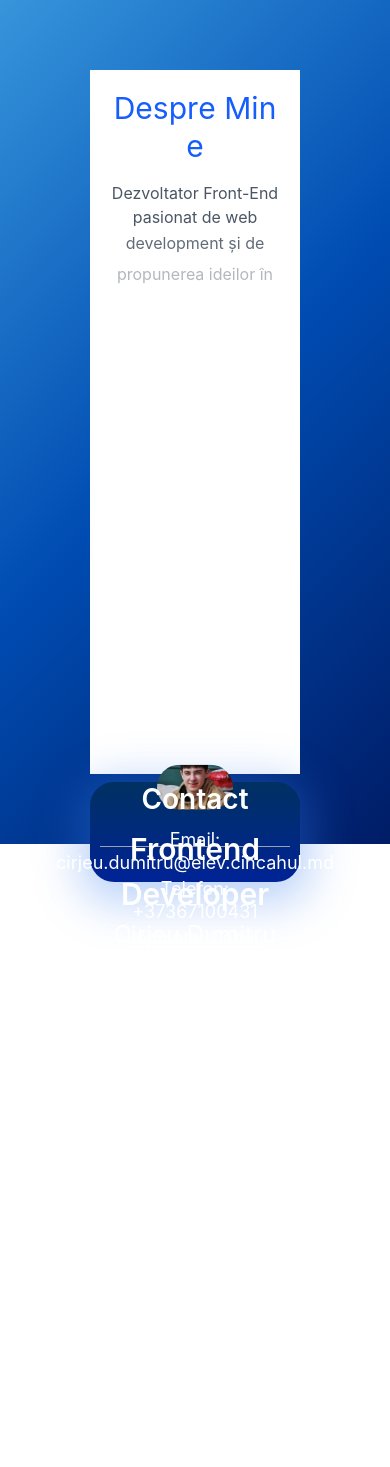
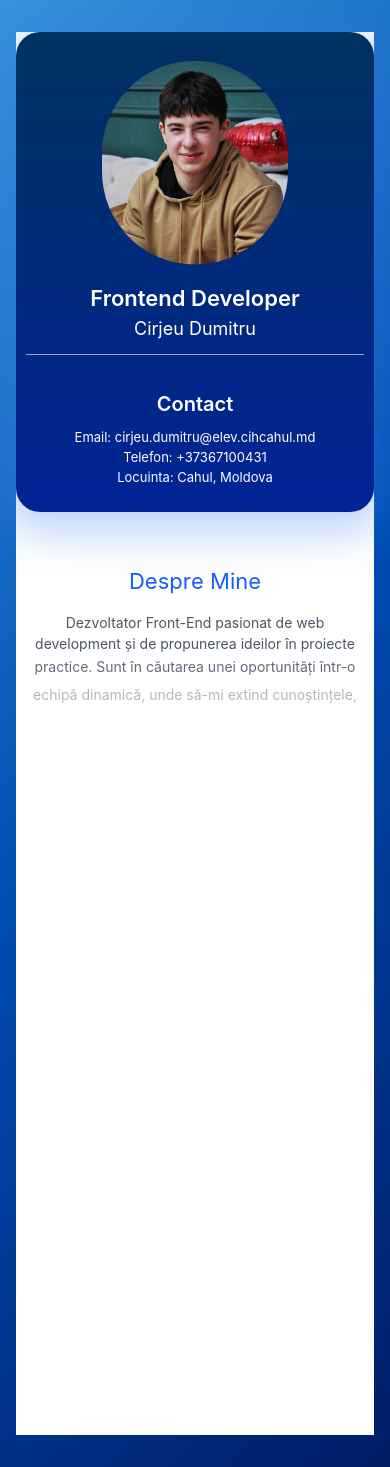
Before and after one commit to pokmanic1/CV, a React (Vite) app: page / in a window 390 px wide. Before the commit the page ends 1200 px from the top, so only its background shows below. Built offline with nearby package versions, Linux system fonts and the light colour scheme.

Commit message:
responsiv

```diff
--- a/src/pagini/Hero.jsx
+++ b/src/pagini/Hero.jsx
@@ -157,70 +157,70 @@ const Hero = () => {
 
 
     return (
-        <section ref={containerRef} className='flex-full bg-[linear-gradient(135deg,#3795DB_0%,#004CB2_50%,#001C66_100%)] py-[70px] px-[90px]'>
-            <div className='col-center   w-full h-full bg-white'>
+        <section ref={containerRef} className='flex-center w-full min-h-dvh bg-[linear-gradient(135deg,#3795DB_0%,#004CB2_50%,#001C66_100%)] py-8 px-4 sm:py-10 sm:px-6 md:py-12 md:px-10 lg:py-[70px] lg:px-[90px]'>
+            <div className='col-center w-full h-full bg-white'>
 
 
-                <div className='w-full h-[70%] grid grid-cols-1 md:grid-cols-7 bg-white ' >
+                <div className='w-full h-auto md:h-[70%] grid grid-cols-1 md:grid-cols-7 bg-white gap-y-10 md:gap-y-0' >
 
 
 
-                    <div className='w-full h-full p-[20px] md:col-span-2    '>
+                    <div className='w-full h-full p-4 sm:p-5 md:p-[20px] md:col-span-2 order-2 md:order-1'>
                         <div >
                             <div>
-                                <h1 className='h1DespreMine text-center  text-blue-600 text-[30px]  leading-tight mb-4'>
+                                <h1 className='h1DespreMine text-center  text-blue-600 text-[22px] sm:text-[26px] md:text-[30px]  leading-tight mb-4'>
                                     Despre Mine
                                 </h1>
 
-                                <p className='pDEspreMine block text-center text-gray-600 text-[16px]'>Dezvoltator Front-End pasionat de web development și de propunerea  ideilor în proiecte practice. Sunt în căutarea unei oportunități într-o echipă dinamică, unde să-mi extind cunoștințele, să învăț de la cei din jurul meu ,contribuind activ la dezvoltarea proiectelor.</p>
+                                <p className='pDEspreMine block text-center text-gray-600 text-[14px] sm:text-[15px] md:text-[16px]'>Dezvoltator Front-End pasionat de web development și de propunerea  ideilor în proiecte practice. Sunt în căutarea unei oportunități într-o echipă dinamică, unde să-mi extind cunoștințele, să învăț de la cei din jurul meu ,contribuind activ la dezvoltarea proiectelor.</p>
                             </div>
                         </div>
                         <div className='col-center gap-[15px] mt-[29px] '>
-                            <div className='educationCard  border-gradient py-1 px-6 text-center '>Educație: Colegiul „I. Hasdeu” Cahul</div>
-                            <div className='educationCard  border-gradient py-1 px-6 text-center '>ârsta: 19 ani</div>
-                            <div className='educationCard  border-gradient py-1 px-6 text-center '>Dorința Principală: Învățare - Creștere</div>
+                            <div className='educationCard  border-gradient py-1 px-4 sm:px-6 text-center text-[14px] sm:text-[16px]'>Educație: Colegiul „I. Hasdeu” Cahul</div>
+                            <div className='educationCard  border-gradient py-1 px-4 sm:px-6 text-center text-[14px] sm:text-[16px]'>Vârsta: 19 ani</div>
+                            <div className='educationCard  border-gradient py-1 px-4 sm:px-6 text-center text-[14px] sm:text-[16px]'>Dorința Principală: Învățare - Creștere</div>
                         </div>
                     </div>
 
 
 
 
-                    <div className='w-full md:col-start-3 md:col-span-3 relative z-10'>
+                    <div className='w-full md:col-start-3 md:col-span-3 relative z-10 order-1 md:order-2 min-h-[480px] sm:min-h-[520px] md:min-h-0'>
 
 
-                        <div className='sectiuneaPrincipala absolute inset-x-0 -top-12 -bottom-13 gradient-secundar rounded-3xl col-center  shadow-[0px_10px_30px_10px_#4b5563] gap-[10px] px-[10px] '>
+                        <div className='sectiuneaPrincipala absolute inset-x-0 top-0 bottom-0 md:-top-12 md:-bottom-13 gradient-secundar rounded-3xl col-center  shadow-[0px_10px_30px_10px_#4b5563] gap-[10px] px-[10px] '>
 
 
 
 
                             <div className='  w-full h-[50%] flex items-end justify-center'>
-                                <img src="/public/IMG-20260220-WA0000.jpg" className='heroImg  h-[90%] w-[40%] bg-center object-cover rounded-full  ' alt="" />
+                                <img src="/public/IMG-20260220-WA0000.jpg" className='heroImg  h-[85%] sm:h-[90%] w-[55%] sm:w-[45%] md:w-[40%] bg-center object-cover rounded-full  ' alt="" />
                             </div>
 
 
 
 
                             <div className=' w-full text-center h-[20%] border-b border-gray-400 '>
-                                <h1 className='h1FrontEnd w-full text-center text-white text-[30px] font-semibold'>Frontend Developer</h1>
-                                <h1 className='h1Nume w-full text-center text-white text-[24px]'>Cirjeu Dumitru</h1>
+                                <h1 className='h1FrontEnd w-full text-center text-white text-[22px] sm:text-[26px] md:text-[30px] font-semibold'>Frontend Developer</h1>
+                                <h1 className='h1Nume w-full text-center text-white text-[18px] sm:text-[21px] md:text-[24px]'>Cirjeu Dumitru</h1>
 
                             </div>
 
 
-                            <div className='w-full h-[40%] flex flex-col justify-center items-center gap-1'>
-                                <h1 className='h1Contact text-center text-white text-[28px] font-semibold leading-tight mb-2'>
+                            <div className='w-full h-[40%] flex flex-col justify-center items-center gap-1 px-2'>
+                                <h1 className='h1Contact text-center text-white text-[20px] sm:text-[24px] md:text-[28px] font-semibold leading-tight mb-2'>
                                     Contact
                                 </h1>
 
-                                <a href='mailto:cirjeu.dumitru@elev.cihcahul.md' className='aEmail block text-center text-white text-[18px] hover:underline leading-tight'>
+                                <a href='mailto:cirjeu.dumitru@elev.cihcahul.md' className='aEmail block text-center text-white text-[13px] sm:text-[15px] md:text-[18px] hover:underline leading-tight break-all'>
                                     Email: cirjeu.dumitru@elev.cihcahul.md
                                 </a>
 
-                                <a href='tel:+37367100431' className='aTel block text-center text-white text-[18px] hover:underline leading-tight'>
+                                <a href='tel:+37367100431' className='aTel block text-center text-white text-[13px] sm:text-[15px] md:text-[18px] hover:underline leading-tight'>
                                     Telefon: +37367100431
                                 </a>
 
-                                <p className='pLocuinta text-center text-white text-[18px] leading-tight'>
+                                <p className='pLocuinta text-center text-white text-[13px] sm:text-[15px] md:text-[18px] leading-tight'>
                                     Locuinta: Cahul, Moldova
                                 </p>
                             </div>
@@ -233,18 +233,18 @@ const Hero = () => {
                     </div>
 
 
-                    <div className='  w-full h-full md:col-span-2  p-[20px]   '>
-                        <h1 className='h1Skill  text-center  text-blue-600 text-[30px]  leading-tight mb-6'>
+                    <div className='  w-full h-full md:col-span-2  p-4 sm:p-5 md:p-[20px] order-3   '>
+                        <h1 className='h1Skill  text-center  text-blue-600 text-[22px] sm:text-[26px] md:text-[30px]  leading-tight mb-6'>
                             Skilluri
                         </h1>
 
-                        <div className='col-center  gap-[20px]'>
+                        <div className='col-center  gap-[16px] sm:gap-[20px]'>
 
 
                             {arr.map((item) => (
-                                <div key={item.id} className='skillCard  min-w-[200px] py-[2px] flex items-center justify-center gap-[8px] shadow-[0px_2px_30px_2px_rgba(0,90,240,0.5)] rounded-xl text-center scale-95 hover:scale-105'>
-                                    <img src={item.img} className='block object-center object-cover bg-center w-[8%]' alt="" />
-                                    <p>{item.name}</p>
+                                <div key={item.id} className='skillCard  w-full max-w-[280px] sm:min-w-[200px] py-2 px-3 flex items-center justify-center gap-[10px] shadow-[0px_2px_30px_2px_rgba(0,90,240,0.5)] rounded-xl text-center scale-95 hover:scale-105'>
+                                    <img src={item.img} className='block object-center object-cover bg-center w-[24px] sm:w-[28px] shrink-0' alt="" />
+                                    <p className='text-[14px] sm:text-[16px]'>{item.name}</p>
                                 </div>
                             ))}
 
@@ -258,7 +258,7 @@ const Hero = () => {
                 </div>
 
 
-                <div className='w-full h-[30%]  bg-white  flex-center p-[30px]' >
+                <div className='w-full h-auto md:h-[30%]  bg-white  flex-center p-6 sm:p-8 md:p-[30px]' >
 
                     <motion.div
                         whileHover={{
@@ -282,8 +282,8 @@ const Hero = () => {
                             mass: 0.8,
                             duration: 0.3,
                         }}
-                        className='heroButton  min-w-[10%] py-2 px-9  flex justify-center items-start mt-auto border-2 bg-gray-200 border-black rounded-2xl'>
-                        <Link to="/portofoliu" className=''>Vezi mai mult</Link>
+                        className='heroButton  min-w-[140px] sm:min-w-[10%] py-2 px-6 sm:px-9  flex justify-center items-start mt-auto border-2 bg-gray-200 border-black rounded-2xl'>
+                        <Link to="/portofoliu" className='text-[14px] sm:text-[16px]'>Vezi mai mult</Link>
                     </motion.div>
                 </div>
             </div>
```
